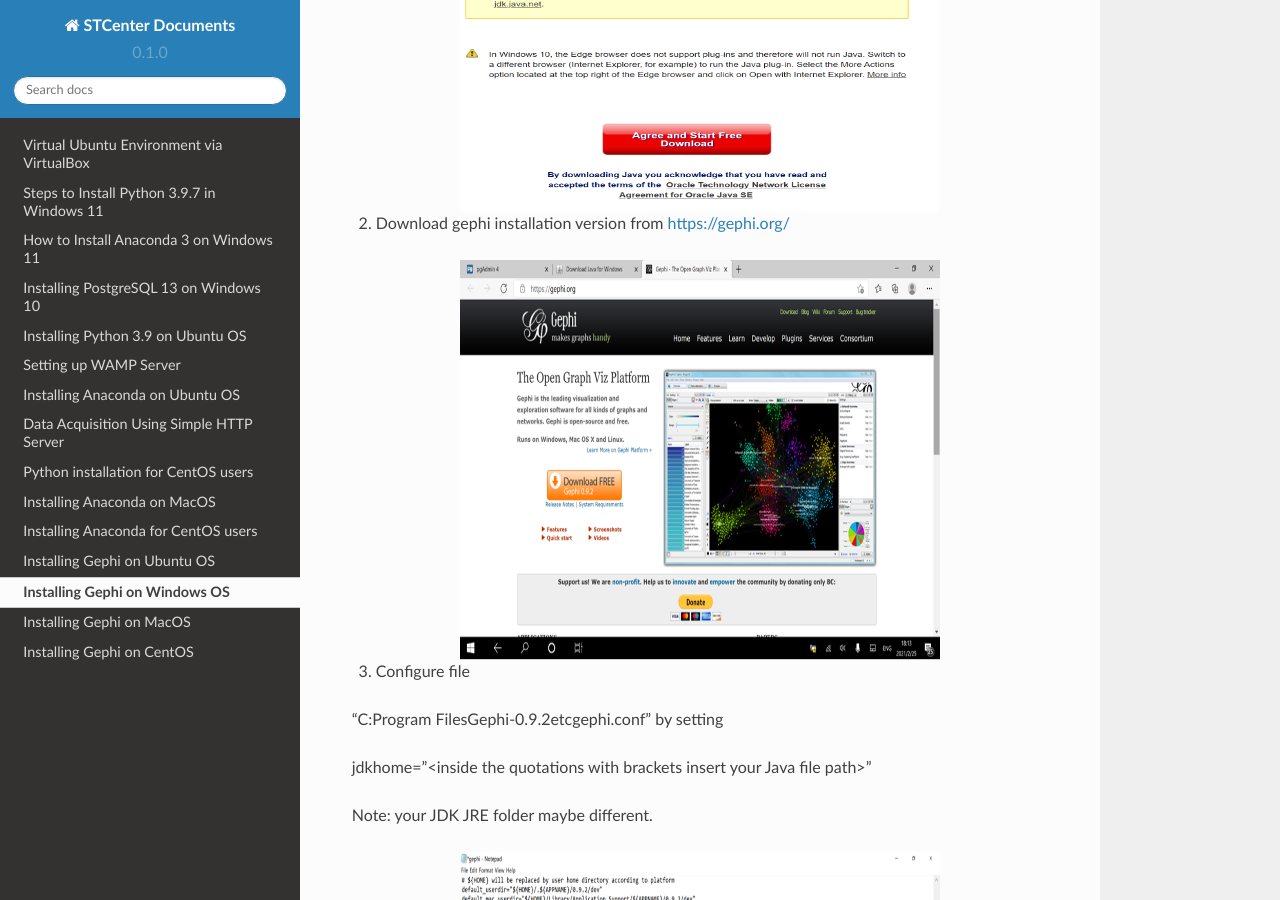
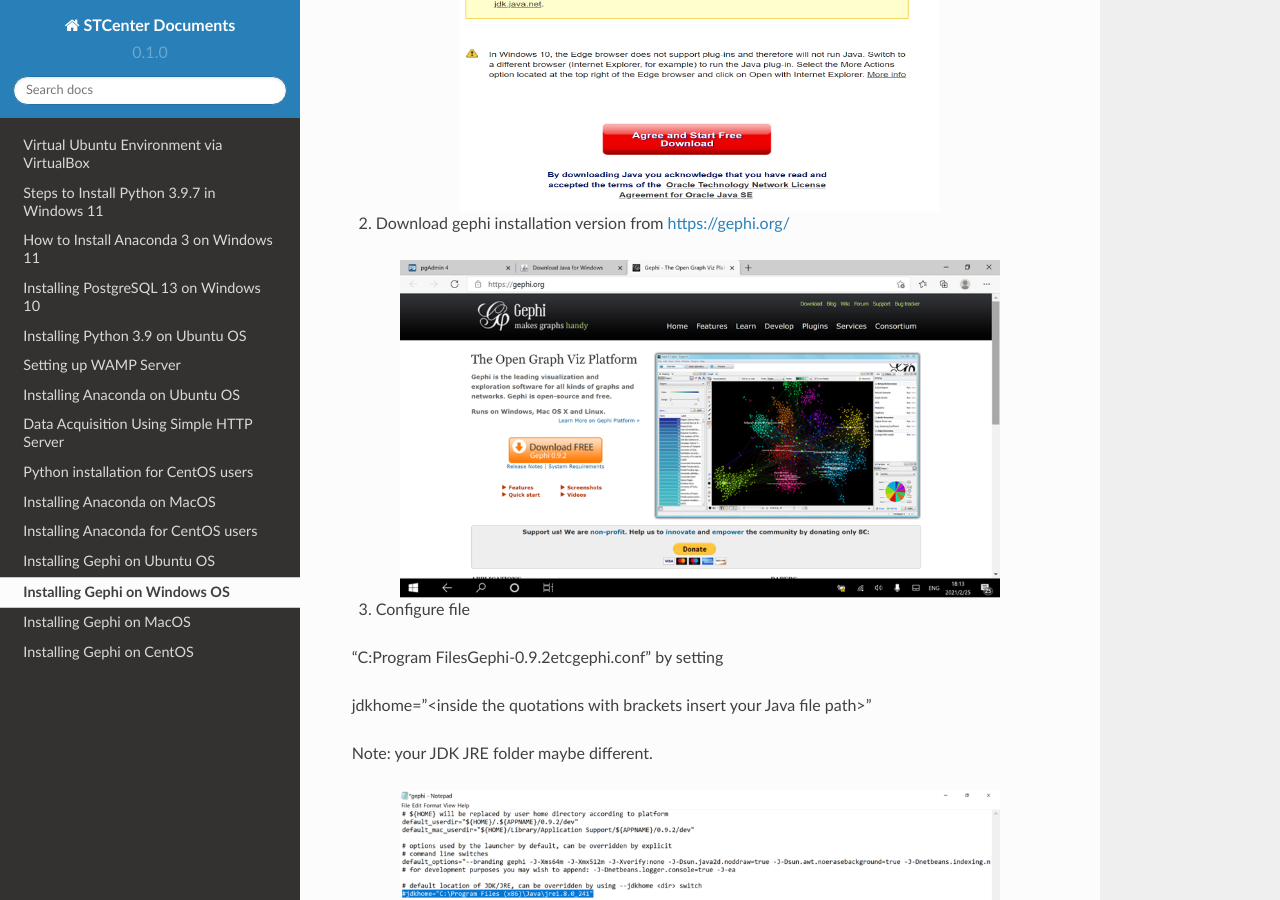
Before and after one commit to stccenter/STCenterDocs, a Sphinx documentation site: the page built from docs/source/Installing-Gephi-on-WindowsOS.rst, in a window 1280 px wide and 900 px high, scrolled down 420 px. Built offline with Sphinx 7.4.7 and the Read the Docs theme 2.0.0, drawn with Linux system fonts in a browser that asks for light colours.

Commit message:
Update Installing-Gephi-on-WindowsOS.rst

```diff
--- a/docs/source/Installing-Gephi-on-WindowsOS.rst
+++ b/docs/source/Installing-Gephi-on-WindowsOS.rst
@@ -7,15 +7,14 @@
     :width: 480px
     :align: center
     :height: 400px
-    :alt: Verify python installation
+    :alt: Java Windows
 
 2. Download gephi installation version from https://gephi.org/
 
 .. image:: ../images/GephiWindow2.png
-    :width: 480px
+    :width: 600px
     :align: center
-    :height: 400px
-    :alt: Verify python installation
+    :alt: Gephi installation
 
 3. Configure file
 
@@ -26,36 +25,30 @@
 Note: your JDK JRE folder maybe different.
 
 .. image:: ../images/GephiWindow3.png
-    :width: 480px
+    :width: 600px
     :align: center
-    :height: 400px
     :alt: Verify python installation
 
 4. Go to Gref.Net and install the “Hello-world.gexf’’ GEXF File Format. It will be the green HTML link  under Dummy files that you need to click on.
 
 .. image:: ../images/GephiWindow4.png
-    :width: 520px
+    :width: 600px
     :align: center
-    :height: 400px
     :alt: Verify python installation
 
 5.	Launch Gephi and open the data file “Hello-world.gexf you may need to choose the 32bit version (highlighted below) if the default launch can’t find the Java path.
 
 .. image:: ../images/GephiWindow5.png
-    :width: 480px
+    :width: 500px
     :align: center
-    :height: 400px
     :alt: Verify python installation
 
     It should look like something similar to this. If you press the T at the bottom left-hand corner. It will print out the text "Hello World” at the nodes.
 
 .. image:: ../images/GephiWindow6.png
-    :width: 480px
+    :width: 600px
     :align: center
-    :height: 400px
     :alt: Verify python installation
-
-
 
 
 Developed by: Michale Lawrence
```
